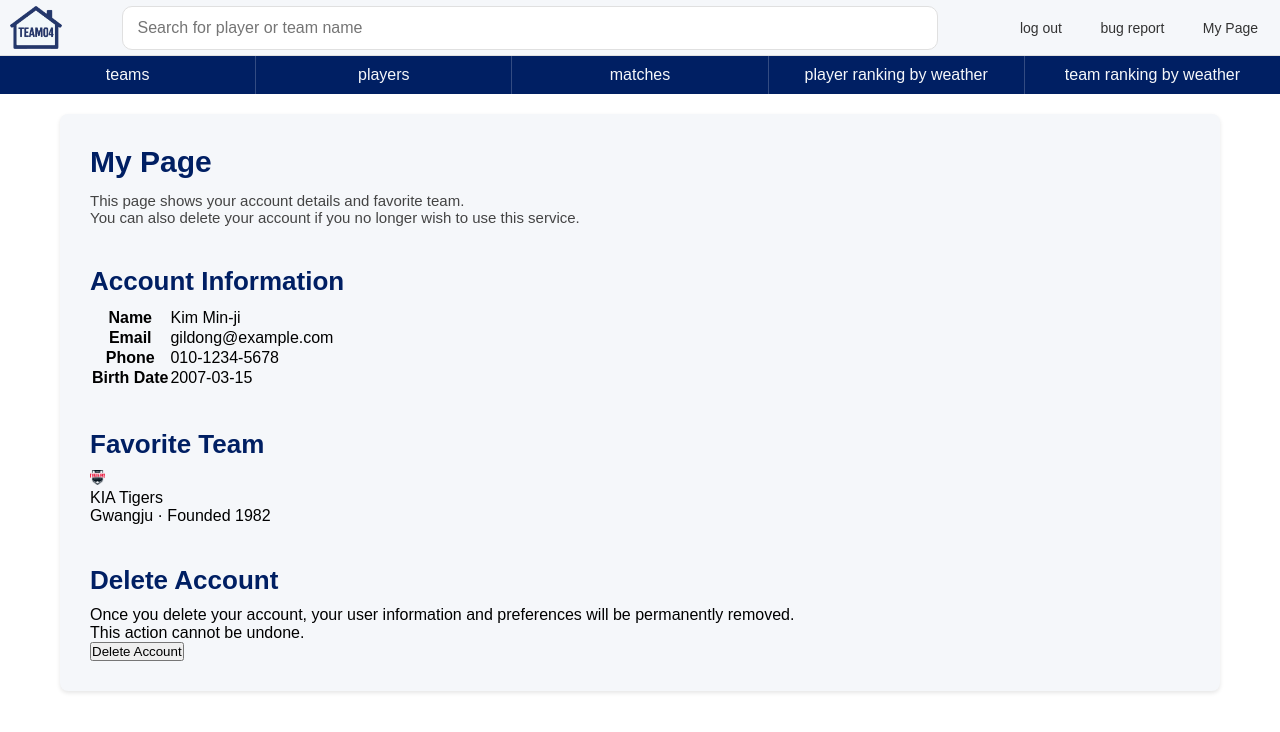
After one commit to Yeolmaeg/BDAProject, a PHP site: page /mypage.php in a window 1280 px wide. The commit adds this page. Shown: the top 732 px of the page. Run offline with PHP 8.4, Linux system fonts and the light colour scheme; a user stored in the database is signed in; data comes from the database, SQL or seed files in the repository; some web fonts are replaced.

Commit message:
마이페이지(스타일 수정 전) 추가

```diff
--- a/config/config.php
+++ b/config/config.php
@@ -5,12 +5,7 @@ $DB_USER = 'team04';
 $DB_PASS = 'team04';
 $DB_PORT = 3306;
 
-// 로컬 작업시
-$local = __DIR__ . '/config.local.php';
-if (file_exists($local)) require $local;
-
-define('DB_HOST', $DB_HOST);
-define('DB_NAME', $DB_NAME);
-define('DB_USER', $DB_USER);
-define('DB_PASS', $DB_PASS);
-define('DB_PORT', $DB_PORT);
+$conn = @new mysqli($DB_HOST, $DB_USER, $DB_PASS, $DB_NAME, $DB_PORT);
+if ($conn->connect_error) {
+    die("DB Connection failed: " . $conn->connect_error);
+}
--- a/header.php
+++ b/header.php
@@ -40,8 +40,13 @@ $current_page = basename($_SERVER['PHP_SELF']);
             <?php else: ?>
                 <a href="logout.php">log out</a>
                 <a href="bug_report.php">bug report</a>
+                <a
+                    href="mypage.php"
+                    class="my-page<?php if($current_page == 'mypage.php') echo ' active'; ?>"
+                >
+                    My Page
+                </a>
             <?php endif; ?>
-
         </div>
     </header>
 
--- /dev/null
+++ b/mypage.php
@@ -0,0 +1,255 @@
+<?php
+// author: Sumin Son
+
+session_start();
+
+// 로그인 안 되어 있으면 로그인 페이지로 보냄
+if (!isset($_SESSION['user_id'])) {
+    header("Location: login.php");
+    exit;
+}
+
+$page_title = "My Page";
+
+require_once __DIR__ . '/config/config.php';
+
+// =======================
+// 0. 팀 로고 매핑
+// =======================
+function getTeamLogoSrc($team_name) {
+    $key = strtolower(trim($team_name));
+
+    $map = [
+        'kia tigers'      => 'kia',
+        'kt wiz'          => 'kt',
+        'hanwha eagles'   => 'hanwha',
+        'doosan bears'    => 'doosan',
+        'samsung lions'   => 'samsung',
+        'ssg landers'     => 'ssg',
+        'kiwoom heroes'   => 'kiwoom',
+        'nc dinos'        => 'nc',
+        'lotte giants'    => 'lotte',
+        'lg twins'        => 'lg',
+    ];
+
+    if (!isset($map[$key])) {
+        return null;
+    }
+
+    $code = $map[$key];
+    return "logos/{$code}.png";
+}
+
+$user          = null;
+$error_message = null;
+$user_id       = $_SESSION['user_id'];
+
+// =======================
+// 1. 회원 탈퇴 처리
+// =======================
+if (
+    $_SERVER['REQUEST_METHOD'] === 'POST'
+    && isset($_POST['action'])
+    && $_POST['action'] === 'delete_account'
+) {
+    // config.php에서 만든 $conn 사용
+    $stmt = $conn->prepare("DELETE FROM users WHERE user_id = ?");
+    if ($stmt === false) {
+        $error_message = "계정 삭제 중 오류가 발생했습니다. 다시 시도해 주세요. (prepare 실패)";
+    } else {
+        $stmt->bind_param('i', $user_id);
+        if ($stmt->execute()) {
+            $stmt->close();
+            $conn->close();
+
+            // 세션 정리 후 메인으로 이동
+            session_unset();
+            session_destroy();
+
+            header("Location: index.php");
+            exit;
+        } else {
+            $error_message = "계정 삭제 중 오류가 발생했습니다. 다시 시도해 주세요.";
+            $stmt->close();
+        }
+    }
+}
+
+// =======================
+// 2. 현재 로그인된 유저 정보 + 응원팀 정보 가져오기
+// =======================
+$conn->set_charset("utf8mb4");
+
+$sql = "
+    SELECT
+        u.user_name,
+        u.user_bdate,
+        u.user_phone,
+        u.user_email,
+        u.favorite_team_id,
+        t.team_name,
+        t.city,
+        t.founded_year
+    FROM users u
+    LEFT JOIN teams t
+      ON u.favorite_team_id = t.team_id
+    WHERE u.user_id = ?
+    LIMIT 1
+";
+
+$stmt = $conn->prepare($sql);
+if ($stmt === false) {
+    $error_message = "사용자 정보를 불러오는 중 오류가 발생했습니다.";
+} else {
+    $stmt->bind_param('i', $user_id);
+    if ($stmt->execute()) {
+        $result = $stmt->get_result();
+        if ($result && $row = $result->fetch_assoc()) {
+            $user = $row;
+        } else {
+            $error_message = "사용자 정보를 찾을 수 없습니다.";
+        }
+        $result && $result->free();
+    } else {
+        $error_message = "사용자 정보를 불러오는 중 오류가 발생했습니다.";
+    }
+    $stmt->close();
+}
+
+// 여기서 굳이 $conn->close(); 안 해도 페이지 끝나면 정리됨
+// 필요하면 아래 주석 해제해서 명시적으로 닫아도 됨
+// $conn->close();
+
+include 'header.php';
+?>
+
+<div class="card-box">
+    <h1 class="page-title">My Page</h1>
+    <p class="page-description">
+        This page shows your account details and favorite team.
+        <br>
+        You can also delete your account if you no longer wish to use this service.
+    </p>
+
+    <?php if (!empty($error_message)): ?>
+        <div class="mypage-error-box">
+            <?php echo htmlspecialchars($error_message); ?>
+        </div>
+    <?php endif; ?>
+
+    <?php if ($user): ?>
+    <div class="mypage-layout">
+
+        <!-- 1. 계정 정보 섹션 -->
+        <section class="mypage-section">
+            <h2 class="section-title">Account Information</h2>
+            <table class="mypage-table">
+                <tr>
+                    <th>Name</th>
+                    <td><?php echo htmlspecialchars($user['user_name']); ?></td>
+                </tr>
+                <tr>
+                    <th>Email</th>
+                    <td><?php echo htmlspecialchars($user['user_email']); ?></td>
+                </tr>
+                <tr>
+                    <th>Phone</th>
+                    <td>
+                        <?php echo $user['user_phone']
+                            ? htmlspecialchars($user['user_phone'])
+                            : '-'; ?>
+                    </td>
+                </tr>
+                <tr>
+                    <th>Birth Date</th>
+                    <td>
+                        <?php echo $user['user_bdate']
+                            ? htmlspecialchars($user['user_bdate'])
+                            : '-'; ?>
+                    </td>
+                </tr>
+            </table>
+        </section>
+
+        <!-- 2. 응원 팀 섹션 -->
+        <section class="mypage-section">
+            <h2 class="section-title">Favorite Team</h2>
+
+            <?php if (!empty($user['favorite_team_id']) && !empty($user['team_name'])): ?>
+                <div class="mypage-fav-team">
+                    <?php
+                    $logo = getTeamLogoSrc($user['team_name']);
+                    if ($logo):
+                    ?>
+                        <img
+                            src="<?php echo $logo; ?>"
+                            alt="<?php echo htmlspecialchars($user['team_name']); ?> logo"
+                            class="team-logo"
+                        >
+                    <?php endif; ?>
+
+                    <div class="mypage-fav-team-text">
+                        <div class="fav-team-name">
+                            <?php echo htmlspecialchars($user['team_name']); ?>
+                        </div>
+                        <div class="fav-team-meta">
+                            <?php if (!empty($user['city'])): ?>
+                                <?php echo htmlspecialchars($user['city']); ?>
+                            <?php endif; ?>
+                            <?php if (!empty($user['city']) && !empty($user['founded_year'])): ?>
+                                ·
+                            <?php endif; ?>
+                            <?php if (!empty($user['founded_year'])): ?>
+                                Founded <?php echo htmlspecialchars($user['founded_year']); ?>
+                            <?php endif; ?>
+                        </div>
+                    </div>
+                </div>
+            <?php else: ?>
+                <p>You have not selected a favorite team yet.</p>
+            <?php endif; ?>
+        </section>
+
+        <!-- 3. 회원 탈퇴 섹션 -->
+        <section class="mypage-section mypage-danger">
+            <h2 class="section-title">Delete Account</h2>
+            <p class="danger-text">
+                Once you delete your account, your user information and preferences will be permanently removed.
+                <br>
+                This action cannot be undone.
+            </p>
+
+            <form method="post" id="delete-account-form">
+                <input type="hidden" name="action" value="delete_account">
+                <button type="submit" class="btn-danger">
+                    Delete Account
+                </button>
+            </form>
+        </section>
+
+    </div>
+    <?php endif; ?>
+</div>
+
+<script>
+document.addEventListener('DOMContentLoaded', function () {
+    const deleteForm = document.getElementById('delete-account-form');
+    if (!deleteForm) return;
+
+    deleteForm.addEventListener('submit', function (e) {
+        const ok = confirm(
+            "Are you sure you want to delete your account?\n\n"
+            + "If you continue, your account information and favorite team settings\n"
+            + "will be permanently removed.\n"
+            + "This action cannot be undone."
+        );
+        if (!ok) {
+            e.preventDefault();
+        }
+    });
+});
+</script>
+
+<?php
+require_once 'footer.php';
+?>
--- a/public/style.css
+++ b/public/style.css
@@ -1397,3 +1397,15 @@ select.filter-toggle option {
     white-space: nowrap;
     border: 0;
 }
+
+
+/* 마이 페이지 추가 후 header 메뉴 정렬용 */
+.header-menu-left {
+    display: flex;
+    gap: 12px;
+}
+
+/* My Page를 가장 오른쪽으로 밀기 */
+.header-menu-my {
+    margin-left: auto;
+}
```
Also changed, not shown: config/sample.config.local.php (deleted, +0 -7 lines), bug_report.php (line endings or trailing spaces).
